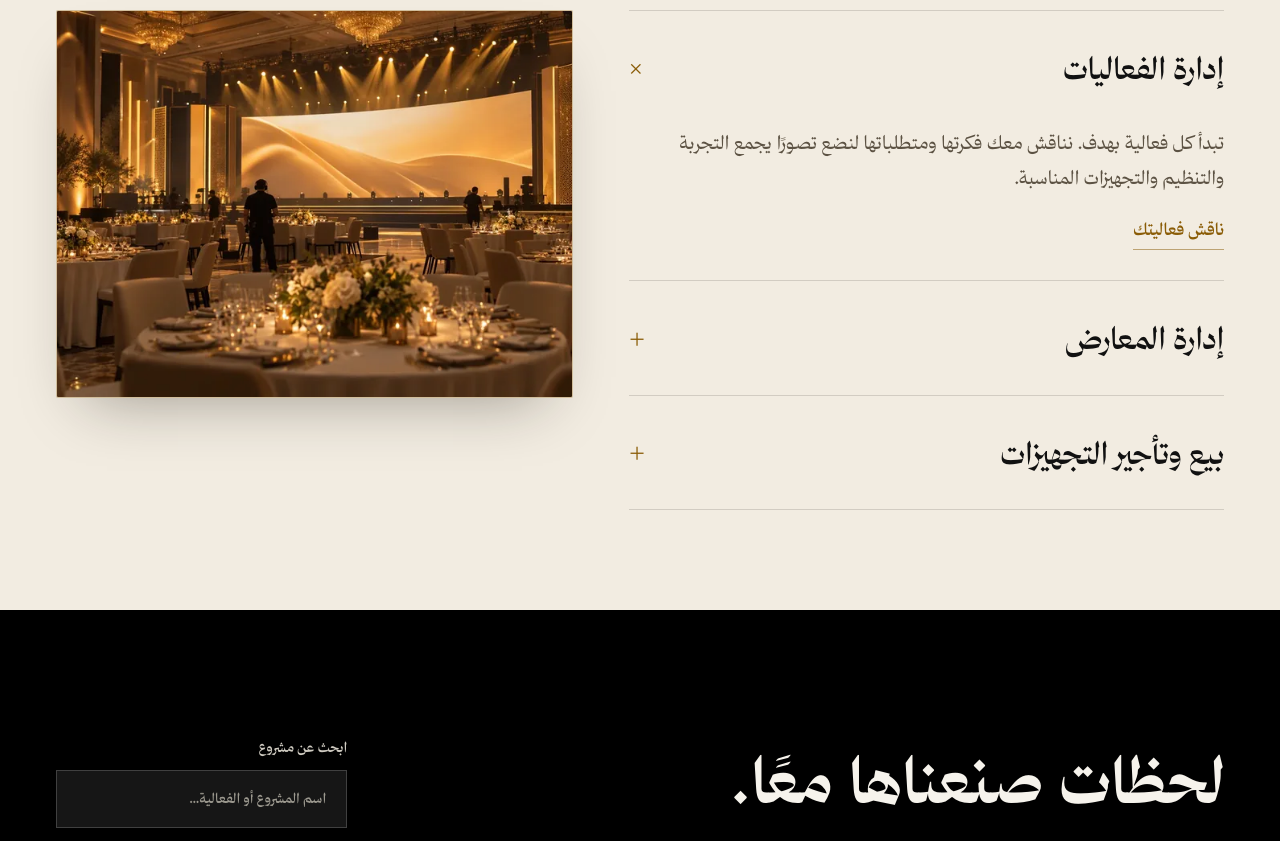
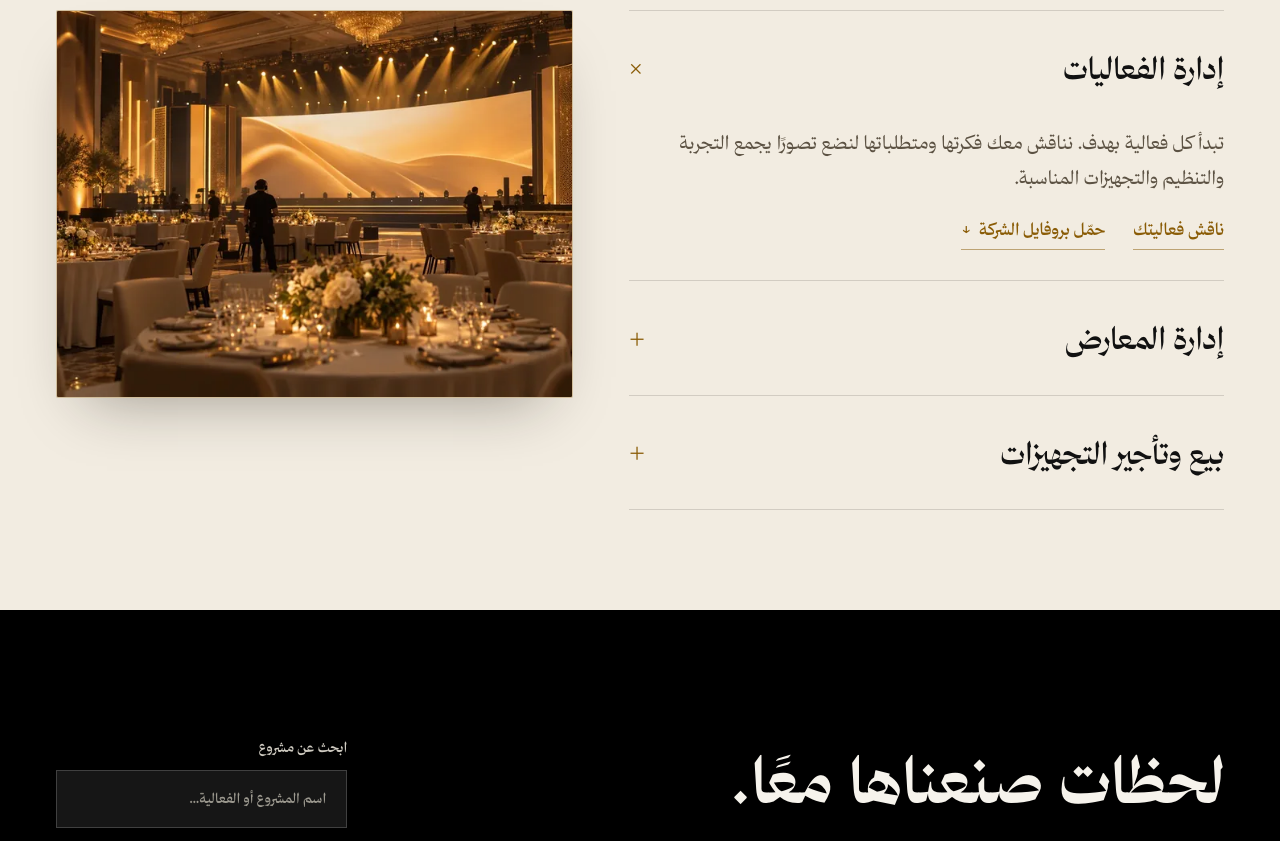
Before and after one commit to GhofranSalem/events, a plain HTML site: page index.html in a window 1280 px wide. Shown: the part 1480-2321 px from the top of the page. Drawn offline with Linux system fonts and the light colour scheme.

Commit message:
Dashboard: إضافة بروفايل الشركة
Published from vevents.sa/admin by ghofran

```diff
--- a/index.html
+++ b/index.html
@@ -84,7 +84,7 @@
 <div class="section-heading"><h2 data-ar="لكل رؤية،\nحلول تحقّقها." data-en="Your vision.\nMade possible.">لكل رؤية،<br>حلول تحقّقها.</h2><p data-ar="اختر ما تحتاجه، ولنبنِ معًا تفاصيل تجربتك القادمة." data-en="Tell us what you need. Let’s shape your next experience together.">اختر ما تحتاجه، ولنبنِ معًا تفاصيل تجربتك القادمة.</p></div>
 <div class="services-grid">
 <div class="service-list">
-<details name="service" open data-visual="events"><summary><h3 data-ar="إدارة الفعاليات" data-en="Event management">إدارة الفعاليات</h3><span class="plus" aria-hidden="true">+</span></summary><div class="service-body"><p data-ar="تبدأ كل فعالية بهدف. نناقش معك فكرتها ومتطلباتها لنضع تصورًا يجمع التجربة والتنظيم والتجهيزات المناسبة." data-en="Every event starts with a purpose. We explore your concept and requirements to bring the experience, organization and equipment together.">تبدأ كل فعالية بهدف. نناقش معك فكرتها ومتطلباتها لنضع تصورًا يجمع التجربة والتنظيم والتجهيزات المناسبة.</p><button class="service-request" type="button" data-service="events" data-ar="ناقش فعاليتك" data-en="Discuss your event">ناقش فعاليتك</button></div></details>
+<details name="service" open data-visual="events"><summary><h3 data-ar="إدارة الفعاليات" data-en="Event management">إدارة الفعاليات</h3><span class="plus" aria-hidden="true">+</span></summary><div class="service-body"><p data-ar="تبدأ كل فعالية بهدف. نناقش معك فكرتها ومتطلباتها لنضع تصورًا يجمع التجربة والتنظيم والتجهيزات المناسبة." data-en="Every event starts with a purpose. We explore your concept and requirements to bring the experience, organization and equipment together.">تبدأ كل فعالية بهدف. نناقش معك فكرتها ومتطلباتها لنضع تصورًا يجمع التجربة والتنظيم والتجهيزات المناسبة.</p><button class="service-request" type="button" data-service="events" data-ar="ناقش فعاليتك" data-en="Discuss your event">ناقش فعاليتك</button><a class="service-download" href="assets/files/vision-events-company-profile-2026-mw6exwb6.pdf" download data-ar="حمّل بروفايل الشركة" data-en="Download Company Profile">حمّل بروفايل الشركة</a></div></details>
 <details name="service" data-visual="exhibitions"><summary><h3 data-ar="إدارة المعارض" data-en="Exhibition management">إدارة المعارض</h3><span class="plus" aria-hidden="true">+</span></summary><div class="service-body"><p data-ar="مساحة تلتقي فيها الأفكار بالناس. شاركنا أهداف معرضك واحتياجاته لنناقش الحلول المناسبة له." data-en="A space where ideas meet people. Share your exhibition goals and requirements, and we’ll explore the right solutions.">مساحة تلتقي فيها الأفكار بالناس. شاركنا أهداف معرضك واحتياجاته لنناقش الحلول المناسبة له.</p><button class="service-request" type="button" data-service="exhibitions" data-ar="خطّط لمعرضك" data-en="Plan your exhibition">خطّط لمعرضك</button></div></details>
 <details name="service" data-visual="equipment"><summary><h3 data-ar="بيع وتأجير التجهيزات" data-en="Equipment sales &amp; rental">بيع وتأجير التجهيزات</h3><span class="plus" aria-hidden="true">+</span></summary><div class="service-body"><p data-ar="التقنية المناسبة تصنع الفارق. تواصل معنا لمناقشة تجهيزات فعاليتك وخيارات البيع أو التأجير المتاحة." data-en="The right technology makes a difference. Talk to us about your equipment needs and available purchase or rental options.">التقنية المناسبة تصنع الفارق. تواصل معنا لمناقشة تجهيزات فعاليتك وخيارات البيع أو التأجير المتاحة.</p><button class="service-request" type="button" data-service="equipment" data-ar="استفسر عن التجهيزات" data-en="Enquire about equipment">استفسر عن التجهيزات</button></div></details>
 </div>
```
Also changed, not shown: 1 other file.
